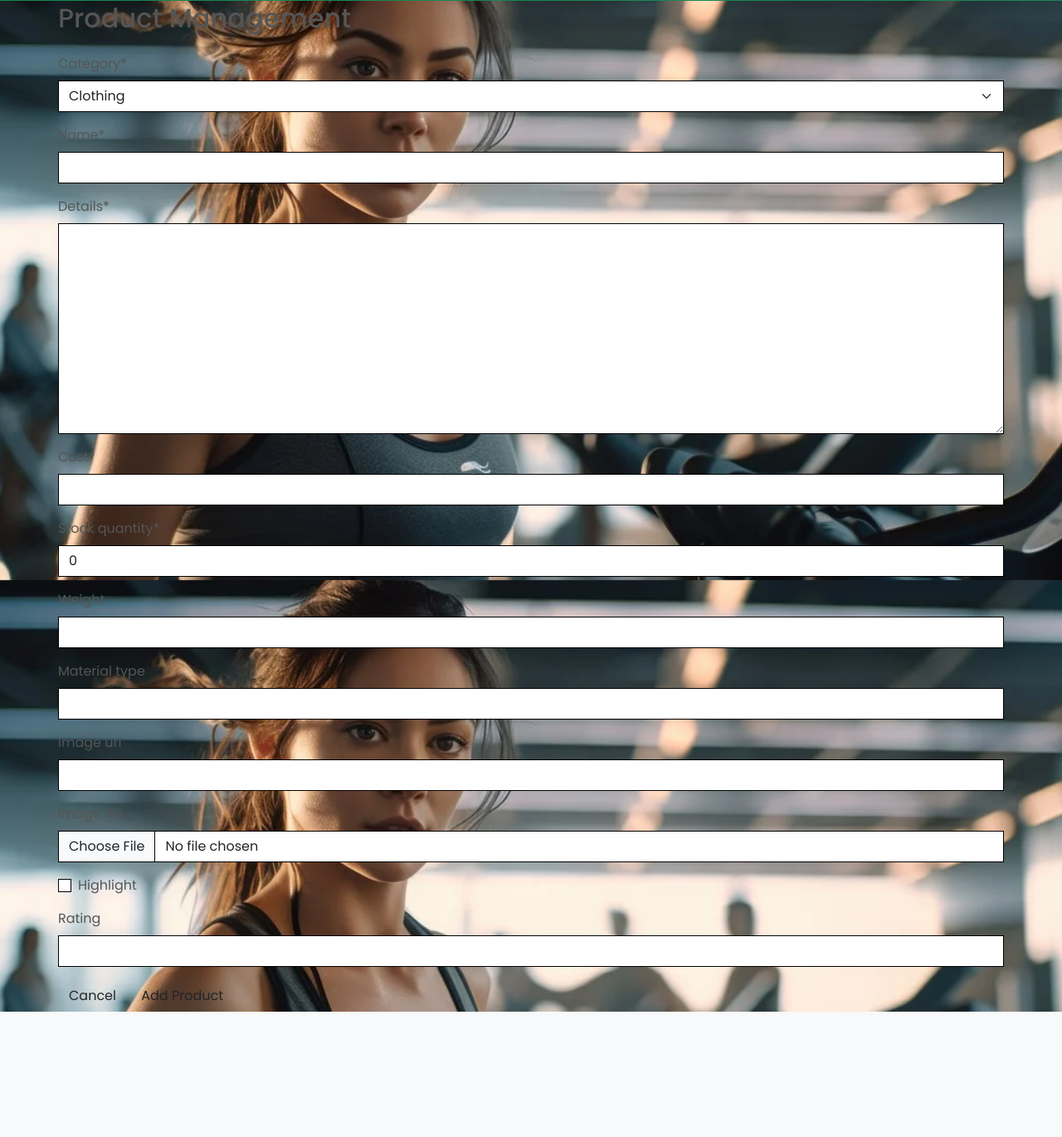
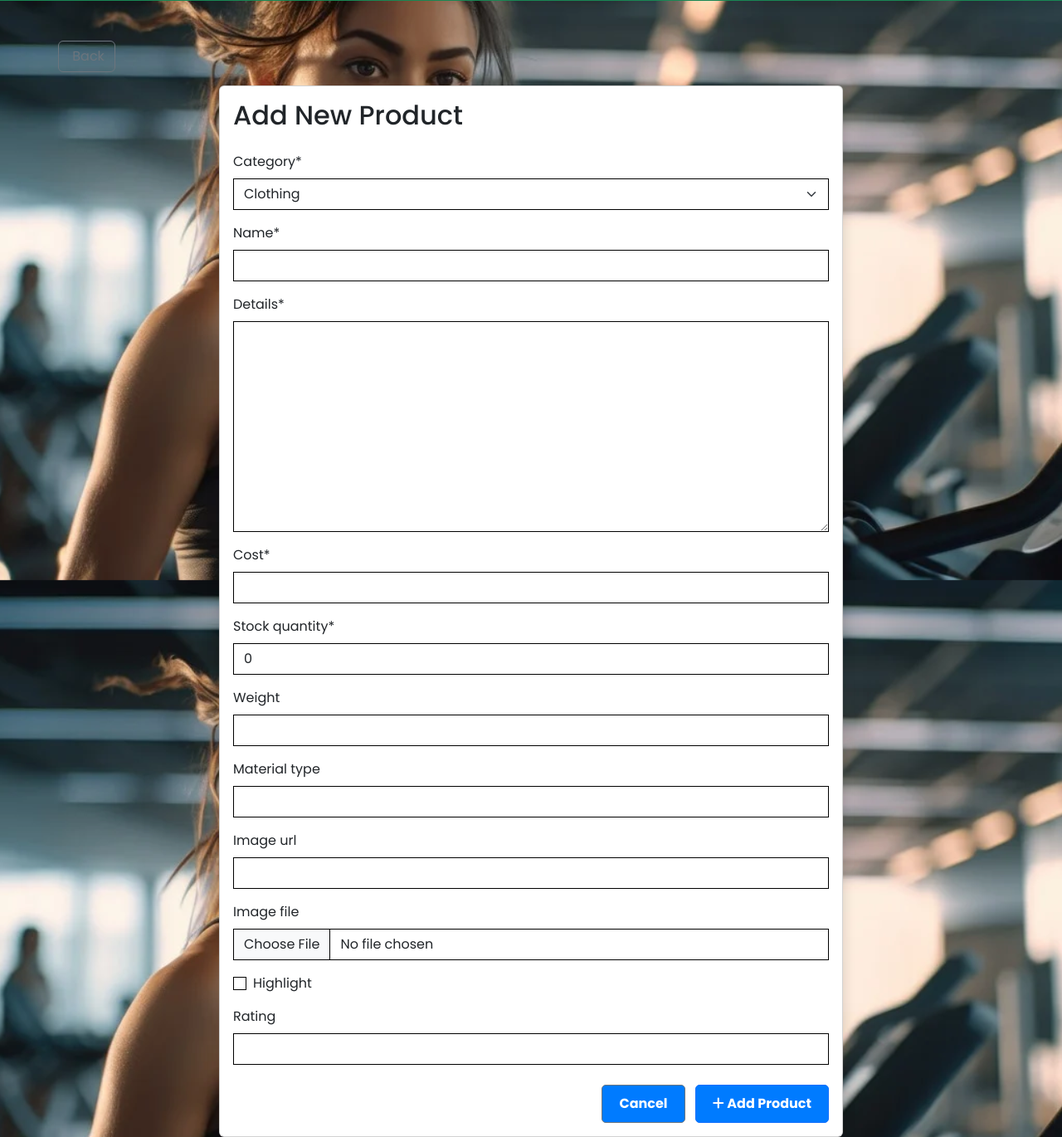
Before and after one commit to 010001000100000101000001/anderson_health_fitness, a Django app: page /gear/add_product/ in a window 1280 px wide. Shown: the part 101-1471 px from the top of the page at 83% size. Before the commit the page ends 1320 px from the top, so only its background shows below. Run offline with Django 5.2, Linux system fonts and the light colour scheme; a user stored in the database is signed in; data comes from the database, SQL or seed files in the repository; some libraries are stand-ins or nearby versions.

Commit message:
Updated add_product.html to include staff-only access, improved form validation, and enhanced UI with back button and permission warning

```diff
--- a/workout_gear/templates/workout_gear/add_product.html
+++ b/workout_gear/templates/workout_gear/add_product.html
@@ -6,7 +6,8 @@
     <div class="container header-container">
         <div class="row">
             <div class="col">
-                <h1>Add a Product</h1>
+                <h1>Product Management</h1>
+                <h2 class="text-muted">Add New Product</h2>
             </div>
         </div>
     </div>
@@ -14,28 +15,68 @@
 
 {% block content %}
     <div class="container mt-5">
+        <!-- Back Button -->
+        <div class="row mb-3">
+            <div class="col">
+                <a href="{% url 'gear_list' %}" class="btn btn-outline-secondary">
+                    <i class="fa-solid fa-square-arrow-left"></i> Back
+                </a>
+            </div>
+        </div>
+
+        <!-- Staff Only Warning -->
+        {% if user.is_staff %}
             <div class="row">
-            <div class="col-12">
-                <h2 class="logo-font mb-4">Product Management</h2>
-                <form method="POST" action="{% url 'add_product' %}" enctype="multipart/form-data">
+                <div class="col-12 col-md-8 offset-md-2">
+                    <div class="card shadow">
+                        <div class="card-body">
+                            <h2 class="card-title mb-4">Add New Product</h2>
+                            <form method="POST" action="{% url 'add_product' %}" enctype="multipart/form-data" class="form">
                                 {% csrf_token %}
                                 {{ form|crispy }}
-                    <div class="text-right">
-                        <a class="btn btn-outline-black rounded-0" href="{% url 'gear_list' %}">Cancel</a>
-                        <button class="btn btn-black rounded-0" type="submit">Add Product</button>
+                                <div class="text-end mt-4">
+                                    <a class="btn btn-secondary" href="{% url 'gear_list' %}">
+                                        Cancel
+                                    </a>
+                                    <button class="btn btn-primary ms-2" type="submit">
+                                        <i class="fas fa-plus"></i> Add Product
+                                    </button>
                                 </div>
                             </form>
                         </div>
                     </div>
+                </div>
+            </div>
+        {% else %}
+            <div class="row">
+                <div class="col text-center">
+                    <p class="alert alert-warning">You do not have permission to access this page.</p>
+                </div>
+            </div>
+        {% endif %}
     </div>
 {% endblock %}
 
 {% block postloadjs %}
     {{ block.super }}
     <script type="text/javascript">
+        // Image preview handling
         $('#new-image').change(function() {
             var file = $('#new-image')[0].files[0];
+            if (file) {
                 $('#filename').text(`Image will be set to: ${file.name}`);
+            }
+        });
+
+        // Form validation enhancement
+        $(document).ready(function() {
+            $('form').on('submit', function() {
+                if (!$('#new-image').val() && !$('#id_image_url').val()) {
+                    alert('Please provide either an image file or image URL');
+                    return false;
+                }
+                return true;
+            });
         });
     </script>
 {% endblock %}
```
Lines whose indentation alone changed are shown as unchanged.
